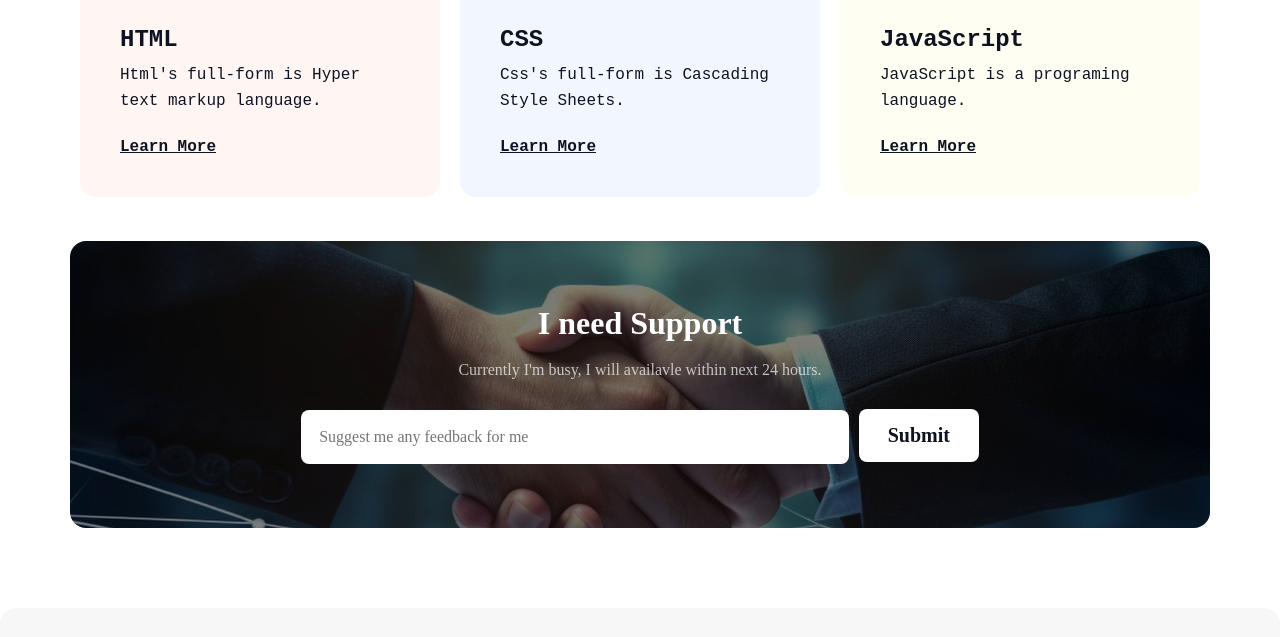
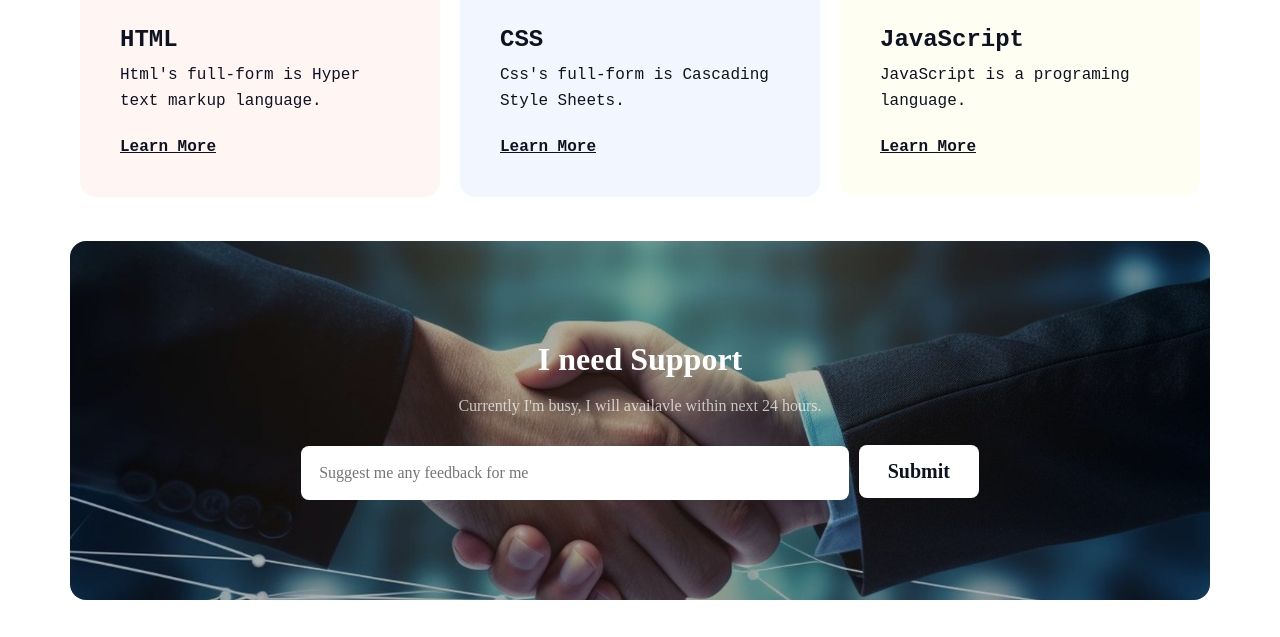
Before and after one commit to mehedi-hasan-rihat/Assignment-1, a plain HTML site: page index.html in a window 1280 px wide. Shown: the part 3324-3961 px from the top of the page. Drawn offline with Linux system fonts and the light colour scheme; a web font is replaced by a local one.

Commit message:
add overlay in contact section

```diff
--- a/style.css
+++ b/style.css
@@ -315,14 +315,14 @@
 
 
 .contact{
+   background-color: rgb(0,0,0,0.3);
     background-image: url(./img/handshake.jpg);
     background-position: center;
     background-repeat: no-repeat;
     border-radius: 16px;
-    background-color:rgba(0, 0, 0, 0.5);
     max-width: 1140px;
     margin: 0 auto;
-    padding: 64px 48px;
+    padding: 100px 48px;
     background-blend-mode: overlay;
 }
 
```
